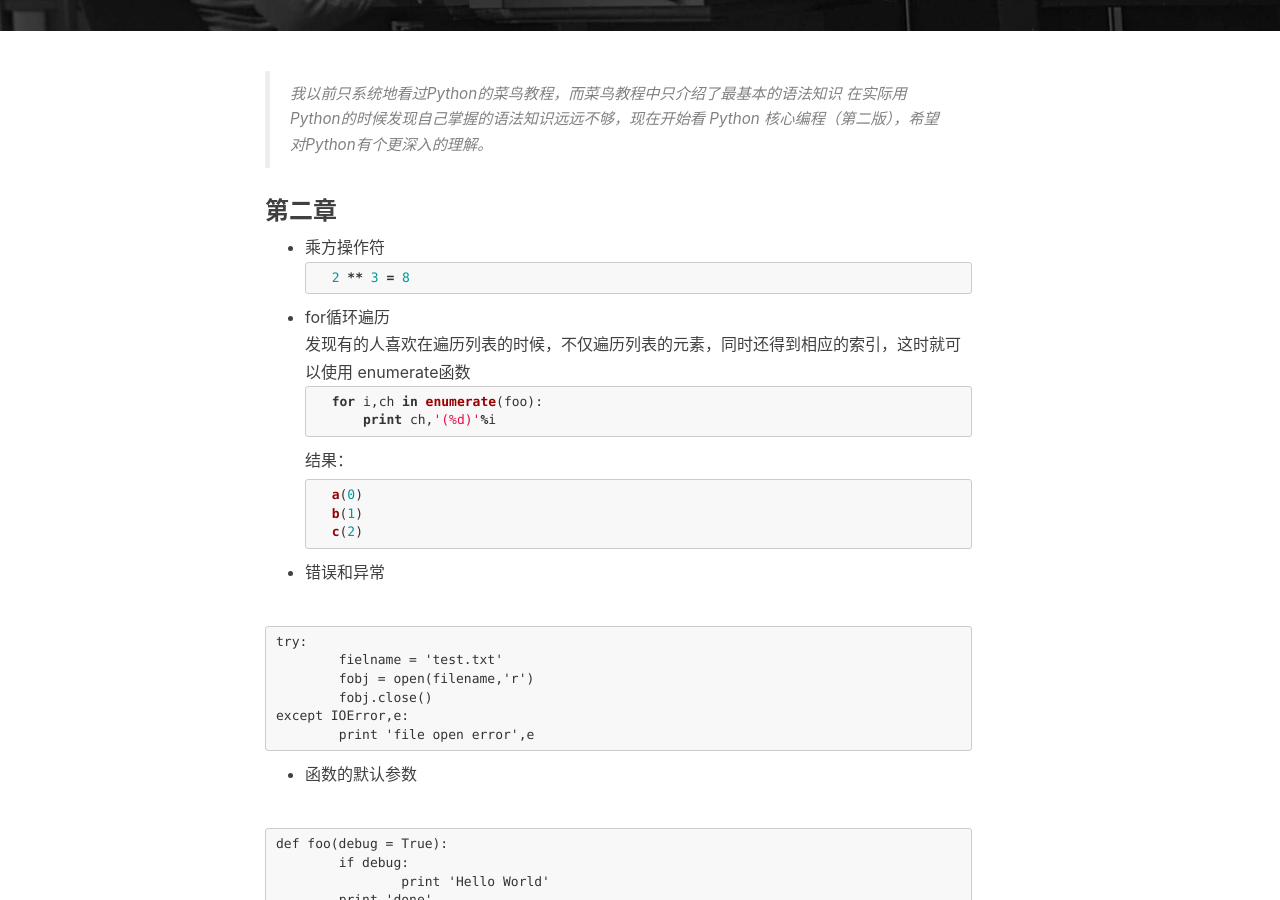
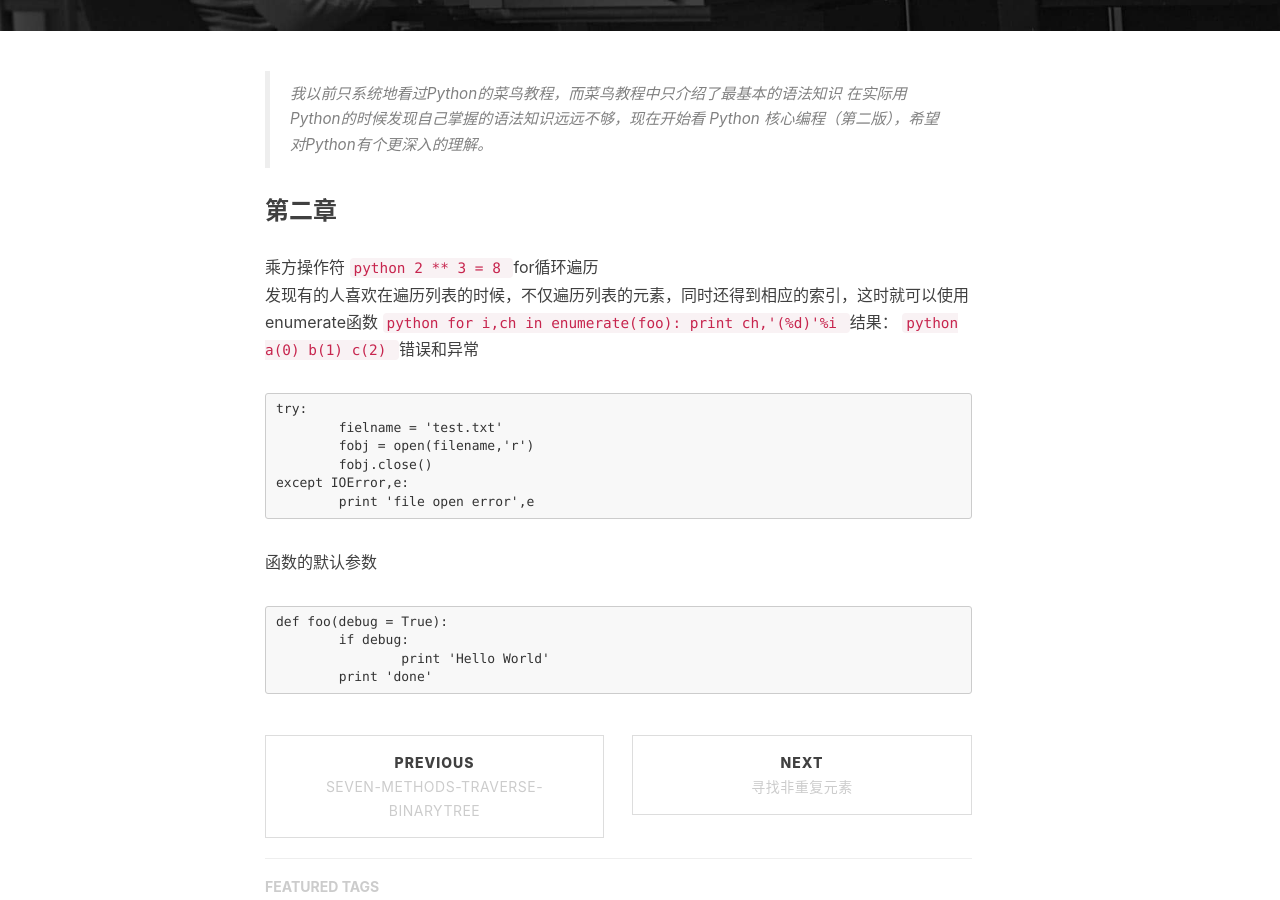
Before and after one commit to shihunyewu/shihunyewu.github.io, a Jekyll site: the page built from _posts/2018-04-03-Python语法基础.md, in a window 1280 px wide and 900 px high, scrolled down 492 px. Built offline with Jekyll 4.4.1, drawn with Linux system fonts in a browser that asks for light colours; nearby versions of some CDN libraries; comment, search, counter and statistics services are not loaded.

Commit message:
修改python

````diff
--- a/_posts/2018-04-03-Python语法基础.md
+++ b/_posts/2018-04-03-Python语法基础.md
@@ -15,11 +15,11 @@ tags:
 
 ### 第二章
 
-* 乘方操作符
+乘方操作符
 	```python
 	2 ** 3 = 8
 	```
-* for循环遍历
+for循环遍历
 	发现有的人喜欢在遍历列表的时候，不仅遍历列表的元素，同时还得到相应的索引，这时就可以使用 enumerate函数
 	```python
 	for i,ch in enumerate(foo):
@@ -31,7 +31,7 @@ tags:
 	b(1)
 	c(2)
 	```
-* 错误和异常
+错误和异常
 
 ```
 try:
@@ -42,7 +42,7 @@ except IOError,e:
 	print 'file open error',e
 ```
 
-* 函数的默认参数
+函数的默认参数
 
 ```
 def foo(debug = True):
````
